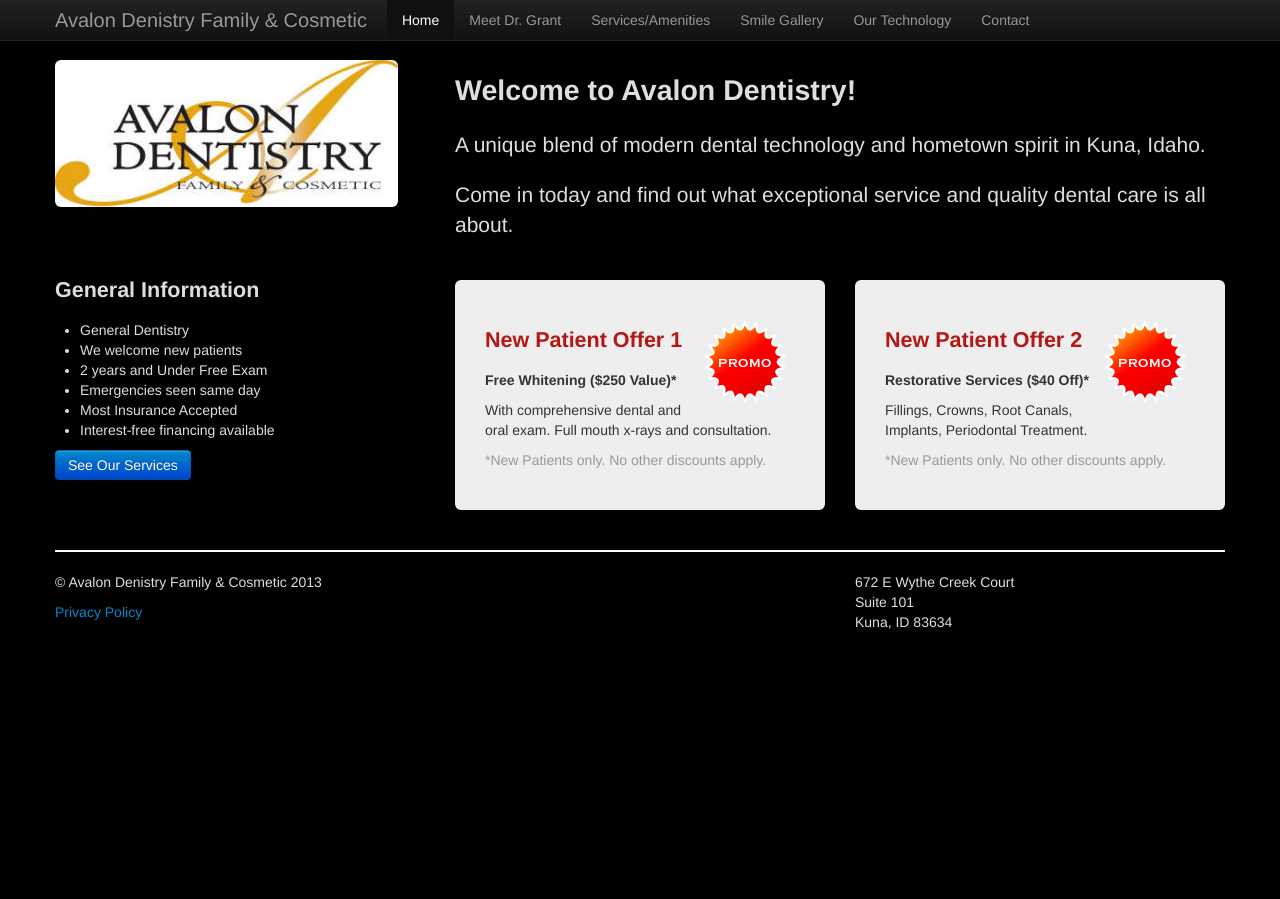
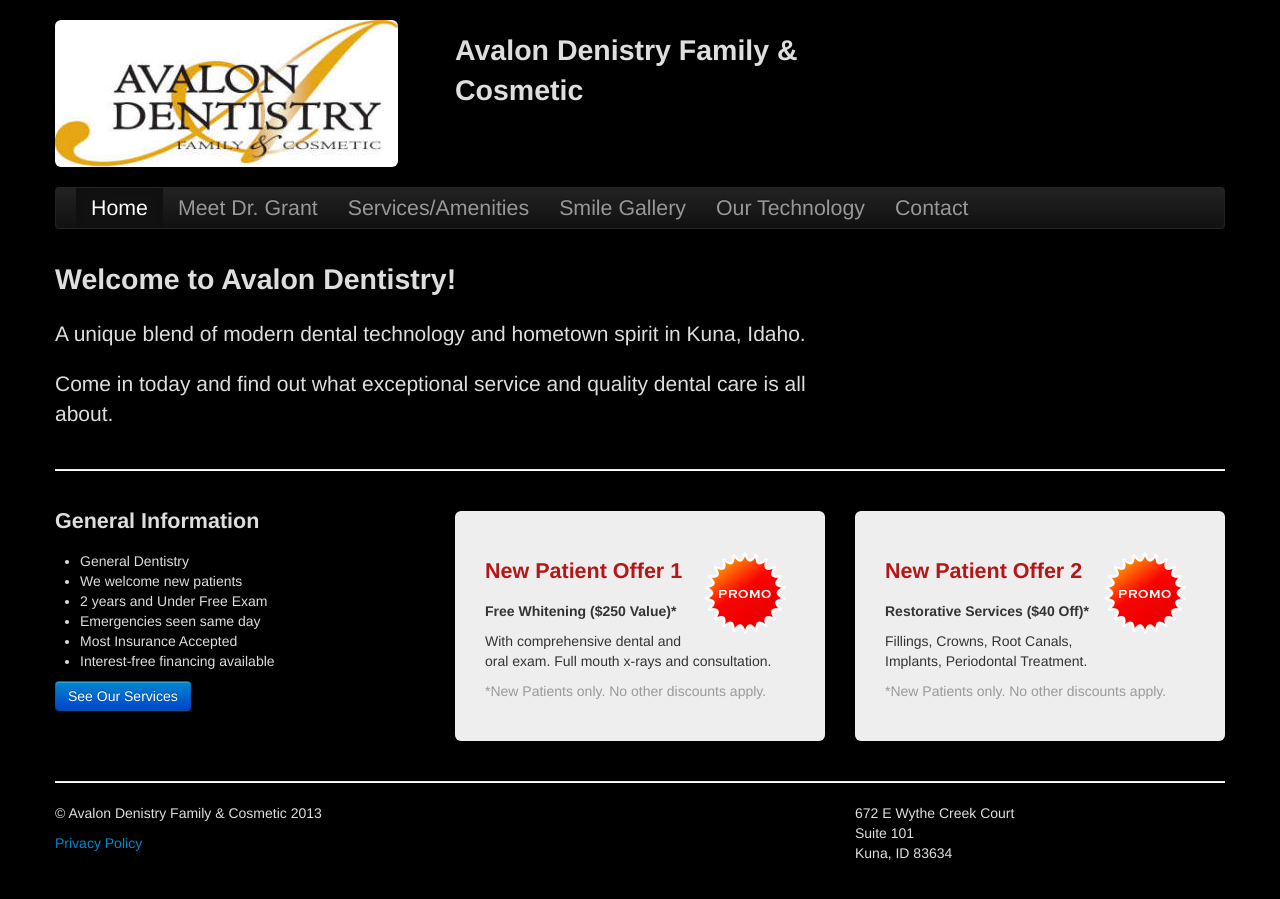
Before and after one commit to justinbkay/avalondental, a Jekyll site: the page built from index.html, in a window 1280 px wide and 923 px high. Shown: the top 899 px of the window. Built offline with Jekyll 4.4.1, drawn with Linux system fonts in a browser that asks for light colours; nearby versions of some CDN libraries.

Commit message:
moving some styling around

```diff
--- a/_layouts/default.html
+++ b/_layouts/default.html
@@ -11,7 +11,7 @@
   <link href="/assets/css/bootstrap.css" rel="stylesheet">
   <style type="text/css">
   body {
-    padding-top: 60px;
+    padding-top: 20px;
     padding-bottom: 40px;
   }
   </style>
@@ -23,15 +23,18 @@
 
 <body>
 
-<div class="navbar navbar-inverse navbar-fixed-top">
+<div class="container">
+  <div class="row">
+    <div class="span4">
+      <img src="/assets/images/logo.jpg" class="img-rounded" alt="" />
+    </div>
+    <div class="span4">
+      <h1>{{ site.name }}</h1>
+    </div>
+  </div>
+<div class="spacer navbar navbar-inverse">
   <div class="navbar-inner">
     <div class="container">
-      <button type="button" class="btn btn-navbar" data-toggle="collapse" data-target=".nav-collapse">
-        <span class="icon-bar"></span>
-        <span class="icon-bar"></span>
-        <span class="icon-bar"></span>
-      </button>
-      <a class="brand" href="/">{{ site.name }}</a>
       <div class="nav-collapse collapse">
         <ul class="nav">
           <li class="{{ page.home }}"><a href="/">Home</a></li>
@@ -44,6 +47,7 @@
       </div><!--/.nav-collapse -->
     </div>
   </div>
+</div>
 </div>
 
 <div class="container">
--- a/index.html
+++ b/index.html
@@ -6,9 +6,6 @@ home: active
 
 <!-- Main hero unit for a primary marketing message or call to action -->
 <div class="row">
-  <div class="span4">
-    <img src="/assets/images/logo.jpg" class="img-rounded" alt="" />
-  </div>
   <div class="span8">
     <h1>Welcome to Avalon Dentistry!</h1>
     <p class="lead spacer">
@@ -19,7 +16,7 @@ home: active
     </p>
   </div>
 </div>
-
+<hr />
 <!-- Example row of columns -->
 <div class="row">
   <div class="span4">
```
Also changed, not shown: assets/css/bootstrap.css, 2 other files.
